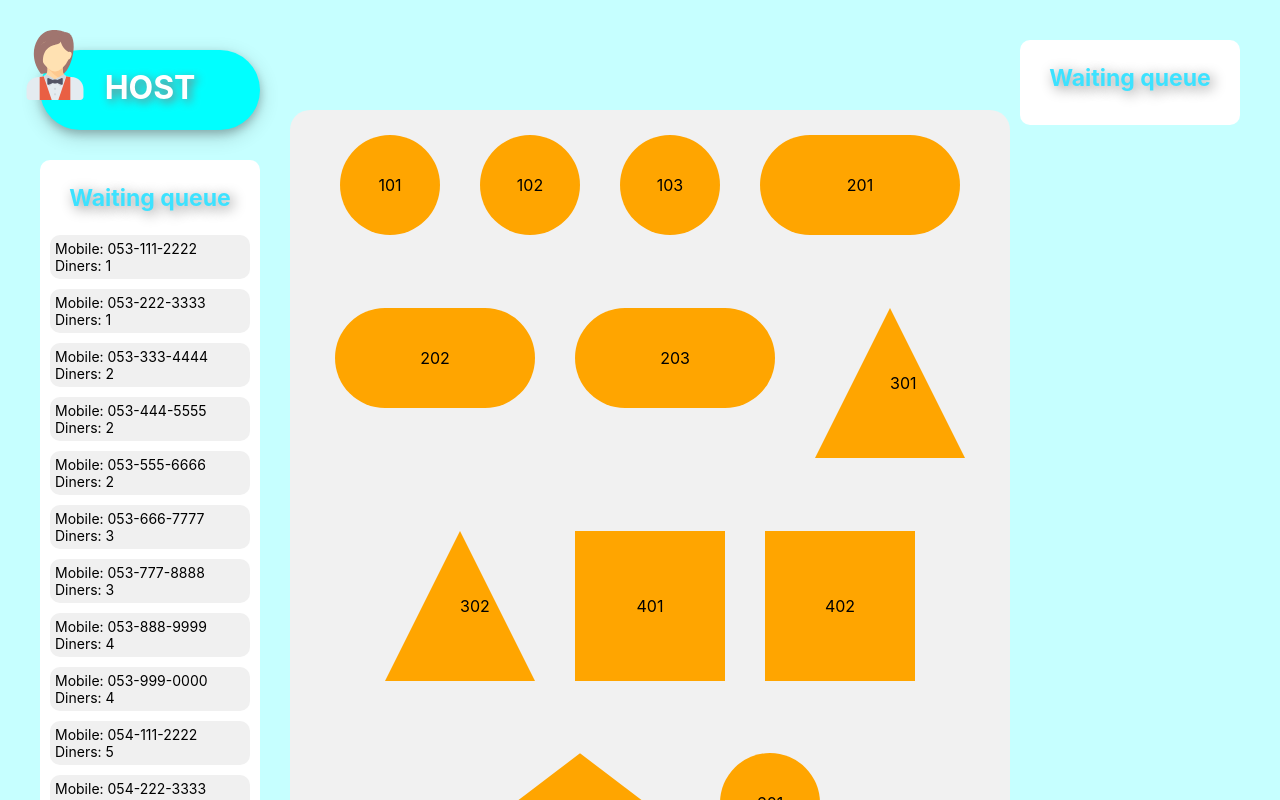
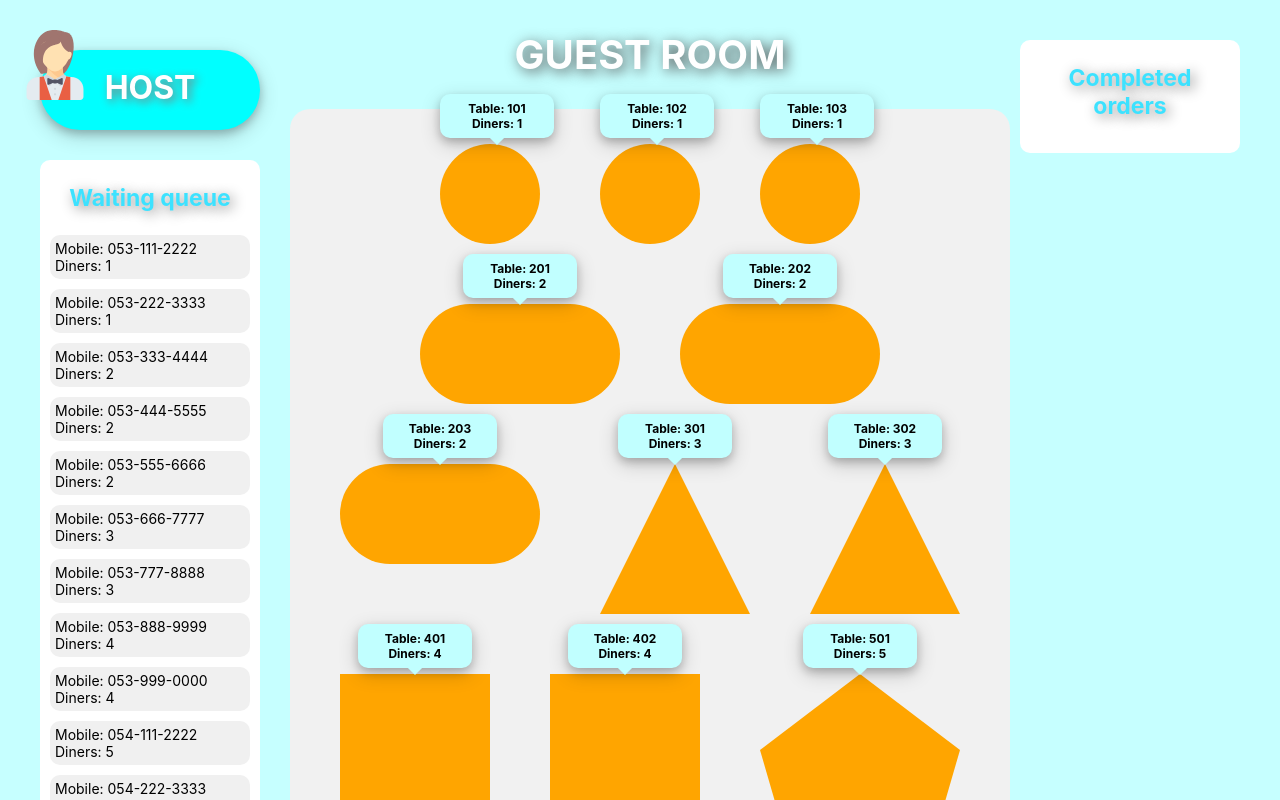
Before and after one commit to Shimon-Levinshtein/host-restaurant-react, a React (Create React App) app: page / in a window 1280 px wide. Shown: the top 800 px of the page. Built offline with nearby package versions, Linux system fonts and the light colour scheme.

Commit message:
added tool top to tabels

```diff
--- a/src/components/CompletedOrders/CompletedOrders.js
+++ b/src/components/CompletedOrders/CompletedOrders.js
@@ -8,15 +8,15 @@ const CompletedOrders = props => {
     const completedOrdersList = props.completedOrdersList;
 
     const listOrderHandler = () => {
-        return completedOrdersList.map((item) => (
-            <Item itemData={item} />
+        return completedOrdersList.map((item, index) => (
+            <Item key={index} itemData={item} />
         ))
     };
 
     return (
         <div className={styles.continer}>
             <div className={styles.item}>
-                <h3>Waiting queue</h3>
+                <h3>Completed orders</h3>
                 {listOrderHandler()}
             </div>
         </div>
--- a/src/components/GuestRoom/CreatTeable/CreatTeable.js
+++ b/src/components/GuestRoom/CreatTeable/CreatTeable.js
@@ -1,6 +1,7 @@
 import React, { useEffect, useState } from 'react';
 import styles from "./CreatTeable.module.scss";
 import { connect } from 'react-redux';
+import ToolTop from './ToolTop/ToolTop';
 
 const CreatTeable = props => {
 
@@ -29,8 +30,8 @@ const CreatTeable = props => {
     }, [tibelData])
     return (
         <div className={styles.continer}>
+            <ToolTop tibelData={tibelData}/>
             <div className={shape}>
-                {tibelData.Table}
             </div>
         </div>
     );
--- a/src/components/GuestRoom/CreatTeable/CreatTeable.module.scss
+++ b/src/components/GuestRoom/CreatTeable/CreatTeable.module.scss
@@ -1,5 +1,6 @@
 .continer {
-    margin: 20px;
+    margin: 30px;
+    position: relative;
     .round {
         background-color: orange;
         border-radius: 50%;
@@ -41,23 +42,4 @@
         -webkit-clip-path: polygon(50% 0%, 100% 38%, 82% 100%, 18% 100%, 0% 38%);
         clip-path: polygon(50% 0%, 100% 38%, 82% 100%, 18% 100%, 0% 38%);
     }
-    // .pentagon {
-    //         position: relative;
-    //         width: 54px;
-    //         box-sizing: content-box;
-    //         border-width: 50px 18px 0;
-    //         border-style: solid;
-    //         border-color: orange transparent;
-    //     }
-    // .pentagon:before {
-    //     content: '';
-    //     position: absolute;
-    //     height: 0;
-    //     width: 0;
-    //     top: -85px;
-    //     left: -18px;
-    //     border-width: 0 45px 35px;
-    //     border-style: solid;
-    //     border-color: transparent transparent orange;
-    // }
 }
--- /dev/null
+++ b/src/components/GuestRoom/CreatTeable/ToolTop/ToolTop.js
@@ -0,0 +1,28 @@
+import React from 'react';
+import styles from "./ToolTop.module.scss";
+import { connect } from 'react-redux';
+
+const ToolTop = props => {
+
+    const tibelData = props.tibelData;
+    console.log(tibelData);
+    return (
+        <div className={styles.continer}>
+            <div className={styles.text_continer}>
+                <div className={styles.arrow}/>
+                <div className={styles.text}>
+                    Table: {tibelData.Table}
+                </div>
+                <div className={styles.text}>
+                    Diners: {tibelData.Diners}
+                </div>
+            </div>
+        </div>
+    );
+};
+
+
+const mapStateToProps = state => {
+    return {}
+}
+export default connect(mapStateToProps, {})(ToolTop);
--- /dev/null
+++ b/src/components/GuestRoom/CreatTeable/ToolTop/ToolTop.module.scss
@@ -0,0 +1,32 @@
+.continer {
+   background-color: rgb(193, 255, 255);
+   padding: 7px;
+   border-radius: 10px;
+   position: absolute;
+   width: 100px;
+   z-index: 100;
+   margin-left: auto;
+   margin-right: auto;
+   left: 0;
+   right: 0;
+   top: -50px;
+   text-align: center;
+   box-shadow: 0 4px 8px 0 rgba(0, 0, 0, 0.2), 0 6px 20px 0 rgba(0, 0, 0, 0.19);
+   .text_continer {
+       font-size: 12px;
+       font-weight: bold;
+       position: relative;
+       .arrow {
+          position: absolute;
+          width: 10px;
+          height: 10px;
+          background-color: rgb(193, 255, 255);
+         transform: rotate(45deg);
+         bottom: -12px;
+         margin-left: auto;
+         margin-right: auto;
+         left: 0;
+         right: 0;
+       }
+   }
+}
--- a/src/components/GuestRoom/GuestRoom.js
+++ b/src/components/GuestRoom/GuestRoom.js
@@ -10,12 +10,15 @@ const GuestRoom = props => {
 
     const tibelsHandler = () => {
         return tablesList.map((tibel, index) => (
-            <CreatTeable tibelData={tibel} />
+            <CreatTeable key={index} tibelData={tibel} />
         ))
     };
 
     return (
         <div className={styles.continer}>
+            <div className={styles.guest_room_title}>
+                <h1>GUEST ROOM</h1>
+            </div>
             <div className={styles.guest_room}>
                 {tibelsHandler()}
             </div>
--- a/src/components/GuestRoom/GuestRoom.module.scss
+++ b/src/components/GuestRoom/GuestRoom.module.scss
@@ -1,8 +1,15 @@
 .continer {
-    margin-top: 10vh;
     margin-left: 20px;
-    display: flex;
-    justify-content: center;
+    .guest_room_title {
+        text-align: center;
+        margin-bottom: 30px;
+        h1 {
+            margin-top: 0px;
+            color: white;
+            text-shadow: 3px 3px 14px rgb(80, 80, 80);
+            font-size: 40px;
+        }
+    }
     .guest_room {
         // width: fit-content;
         background-color: rgb(241, 241, 241);
--- a/src/components/QueueRestaurant/QueueRestaurant.js
+++ b/src/components/QueueRestaurant/QueueRestaurant.js
@@ -8,8 +8,8 @@ const QueueRestaurant = props => {
     const ordersList = props.ordersList;
 
     const listOrderHandler = () => {
-        return ordersList.map((order) => (
-            <Queue orderData={order} />
+        return ordersList.map((order, index) => (
+            <Queue key={index} orderData={order} />
         ))
     };
 
```
